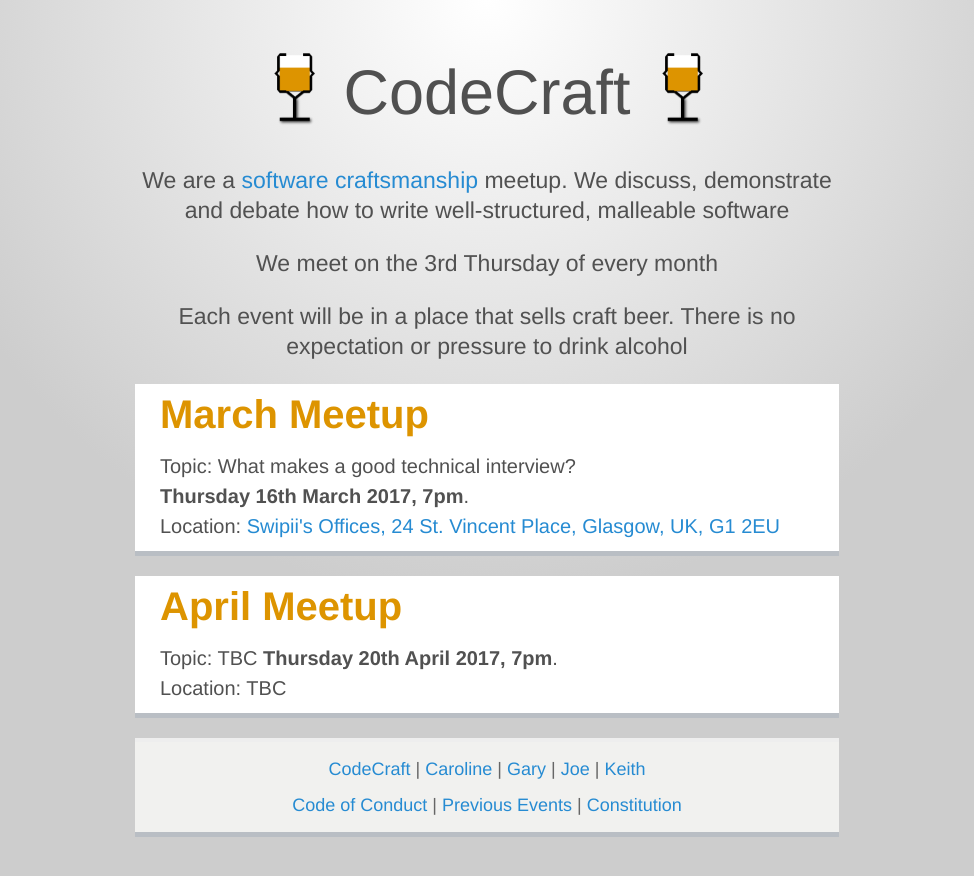
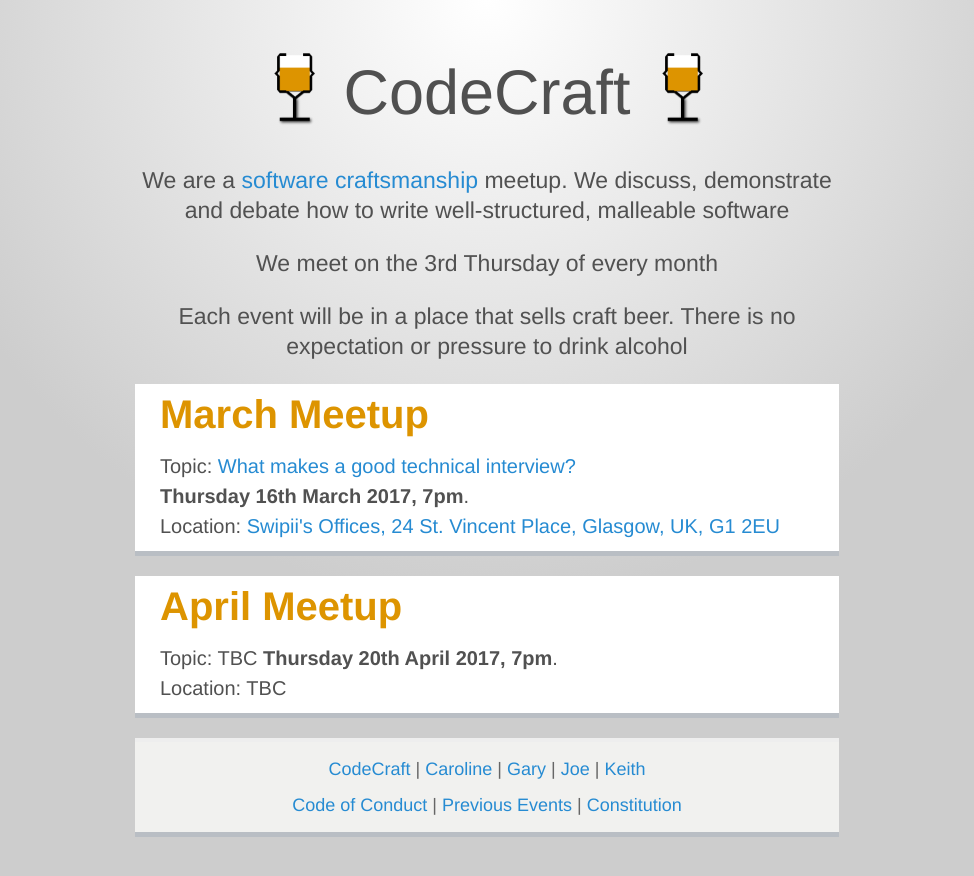
Before and after one commit to codecraftuk/codecraftuk.github.io, a Jekyll site: the page built from index.html, in a window 1280 px wide. Shown: the top 876 px of the page, without its empty margins (153-1127 px from the left). Built offline with Jekyll 4.4.1, drawn with Linux system fonts in a browser that asks for light colours; part of the change alters nothing that is shown.

```diff
--- a/index.html
+++ b/index.html
@@ -10,7 +10,8 @@ title: CodeCraft UK
 
 <div class="meetups">
   <h2>March Meetup</h2>
-  Topic: What makes a good technical interview?<br/>
+  Topic: <a href="events/2017/03/interviews">What makes a good technical interview?</a><br/>
+
 <strong>Thursday 16th March 2017, 7pm</strong>.
   <br/>Location: <a href="https://www.google.co.uk/maps/place/24+St+Vincent+Pl,+Glasgow+G1/@55.8612887,-4.2548818,17z/data=!3m1!4b1!4m5!3m4!1s0x4888469f943a5075:0x4d0e1bb59808430e!8m2!3d55.8612887!4d-4.2526931"> Swipii's Offices, 24 St. Vincent Place, Glasgow, UK, G1 2EU</a>
 
```
